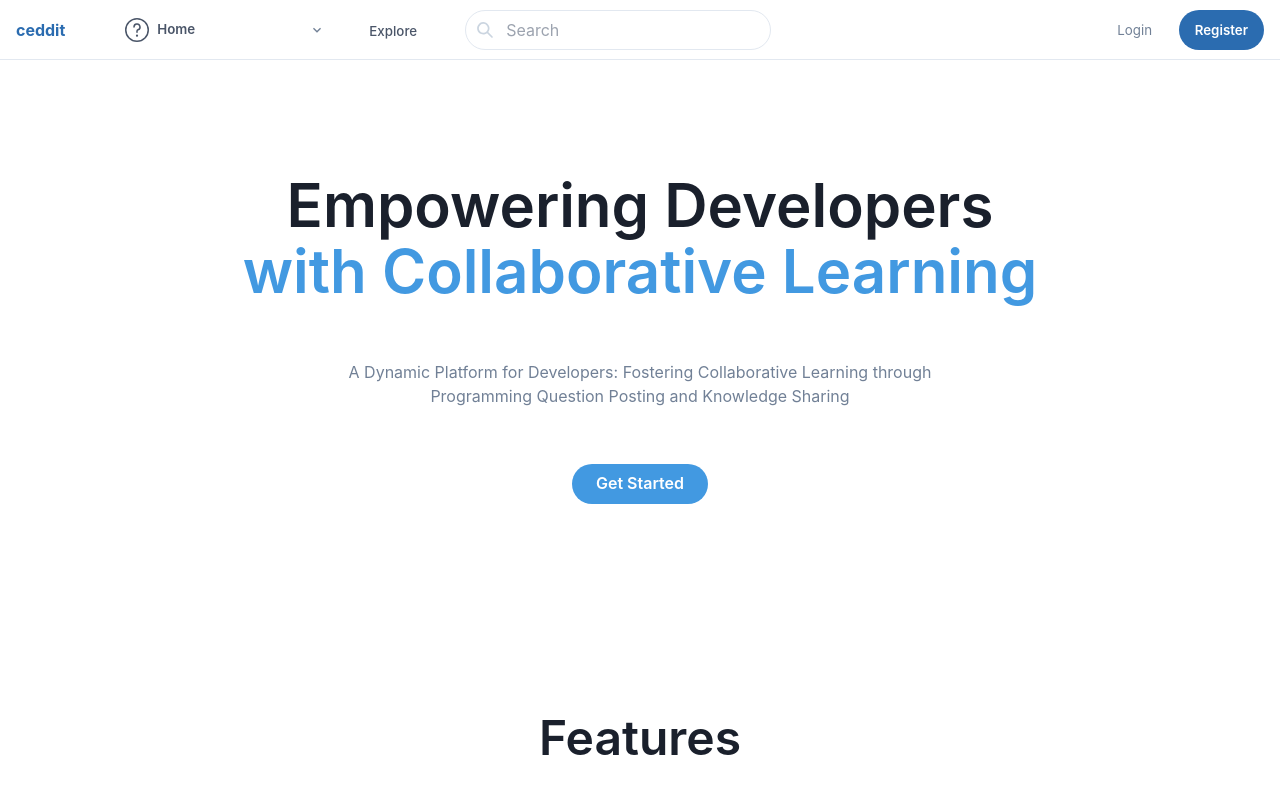
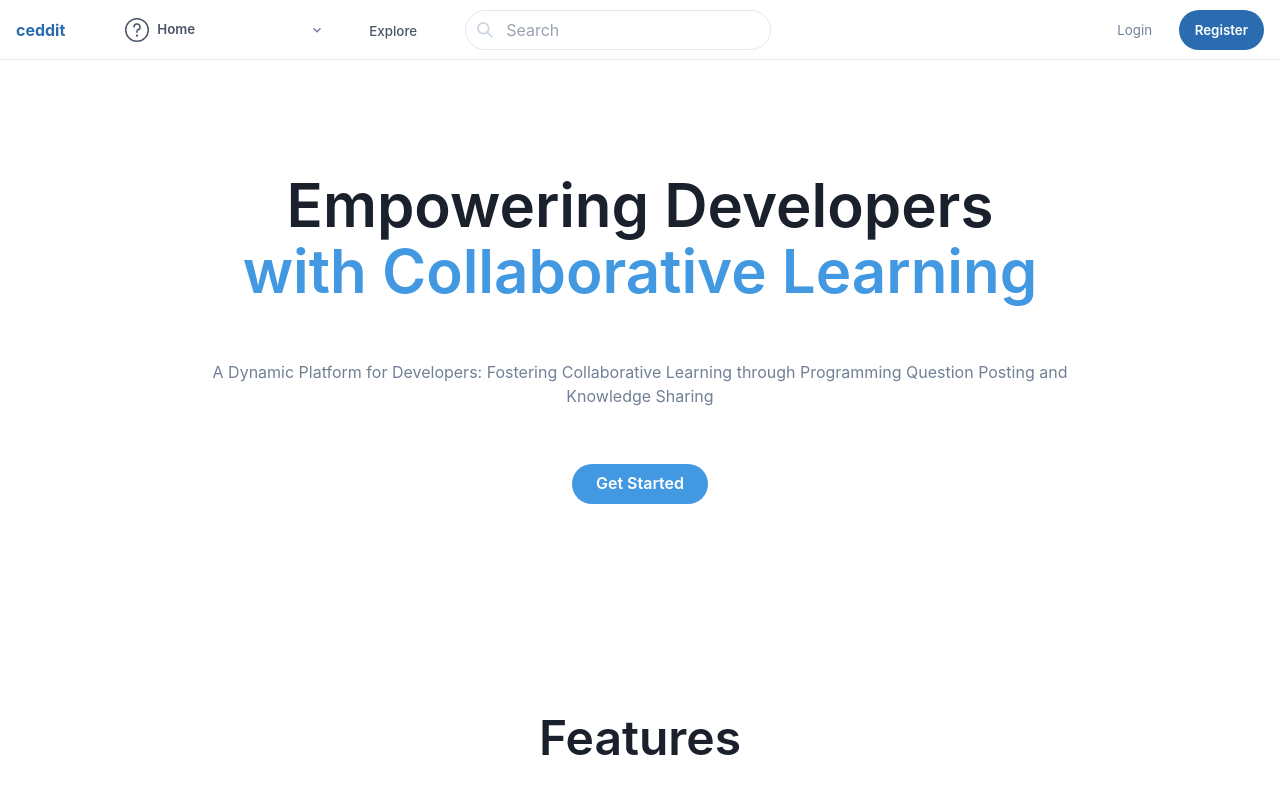
Before and after one commit to Devansh-365/ceddit, a React (Create React App) app in the folder client/: page / in a window 1280 px wide. Shown: the top 800 px of the page. Built offline with nearby package versions, Linux system fonts and the light colour scheme.

Commit message:
fix: ui bug

```diff
--- a/client/src/pages/homepage.jsx
+++ b/client/src/pages/homepage.jsx
@@ -63,7 +63,7 @@ export const Homepage = () => {
               with Collaborative Learning
             </Text>
           </Heading>
-          <Text color={"gray.500"} w={"600px"} mx={"auto"}>
+          <Text color={"gray.500"} mx={"auto"}>
             A Dynamic Platform for Developers: Fostering Collaborative Learning
             through Programming Question Posting and Knowledge Sharing{" "}
           </Text>
```
